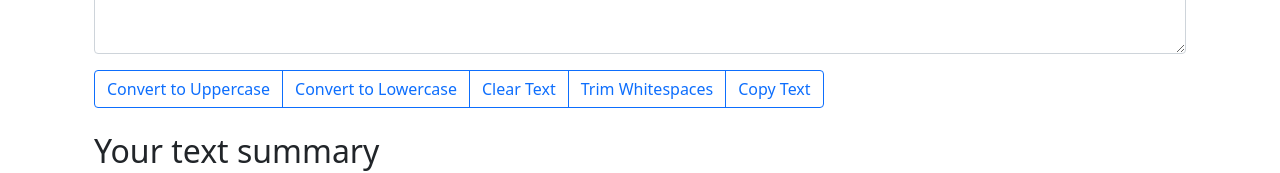
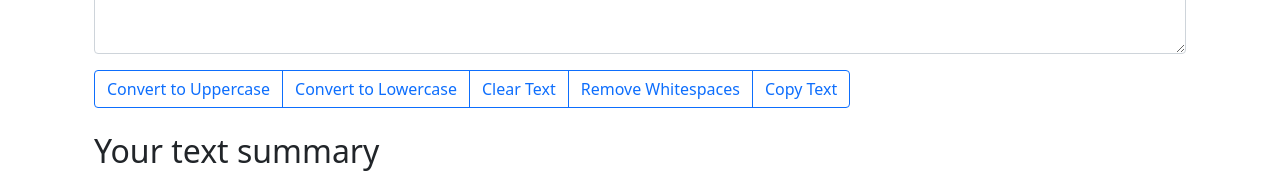
Before and after one commit to HarshitSeth-809014/textutils-react, a React (Create React App) app: page / in a window 1280 px wide. Shown: the part 280-453 px from the top of the page. Built offline with nearby package versions, Linux system fonts and the light colour scheme; the HTML template or start-up script is replaced by a standard one.

Commit message:
Added Alert

```diff
--- a/src/App.js
+++ b/src/App.js
@@ -1,16 +1,26 @@
-import About from "./Components/About";
+import Alert from "./Components/Alert";
 import Navbar from "./Components/Navbar";
 import TextForm from "./Components/TextForm";
+import React from 'react'
 
 function App() {
   const name = "TextUtils"
+  const [alert, setAlert] = React.useState(null)
+
+  const showAlert = (mess, type) => {
+    setAlert({
+      msg: mess,
+      type: type
+    })
+    setTimeout(() => setAlert(null), 1500);
+  }
 
   return (
     <>
       <Navbar title={name} />
+      <Alert alert={alert} />
       <div className="container my-3">
-        <TextForm heading="Enter the text to analyze"/>
-        {/* <About /> */}
+        <TextForm heading="Enter the text to analyze" showAlert={showAlert} />
       </div>
     </>
   );
--- /dev/null
+++ b/src/Components/Alert.jsx
@@ -0,0 +1,15 @@
+import React from 'react'
+
+const Alert = ({alert}) => {
+    const capitalize = (word) => {
+        return word.toLowerCase().charAt(0).toUpperCase() + word.toLowerCase().slice(1)
+    }
+
+    return (
+        alert && <div className={`alert alert-${alert.type} alert-dismissible fade show`} role="alert">
+            <strong>{capitalize(alert.type)}</strong> : {alert.msg}
+        </div>
+    )
+}
+
+export default Alert
--- a/src/Components/TextForm.jsx
+++ b/src/Components/TextForm.jsx
@@ -1,7 +1,6 @@
-/* eslint-disable no-empty-character-class */
 import React, { useState } from 'react'
 
-const TextForm = ({ heading }) => {
+const TextForm = ({ heading, showAlert }) => {
 
     const [text, setText] = useState('');
 
@@ -13,11 +12,30 @@ const TextForm = ({ heading }) => {
                     <textarea className="form-control" id="myBox" rows="8" placeholder="Enter the text here" value={text} onChange={(e) => setText(e.target.value)}></textarea>
                 </div>
                 <div className="btn-group" role="group" aria-label="Basic outlined example">
-                    <button type="button" className="btn btn-outline-primary" onClick={() => setText(text.toUpperCase())}>Convert to Uppercase</button>
-                    <button type="button" className="btn btn-outline-primary" onClick={() => setText(text.toLowerCase())}>Convert to Lowercase</button>
-                    <button type="button" className="btn btn-outline-primary" onClick={() => setText('')}>Clear Text</button>
-                    <button type="button" className="btn btn-outline-primary" onClick={() => setText(text.trim())}>Trim Whitespaces</button>
-                    <button type="button" className="btn btn-outline-primary" onClick={() => navigator.clipboard.writeText(document.getElementById('myBox').value)}>Copy Text</button>
+                    <button type="button" className="btn btn-outline-primary" onClick={() => {
+                        setText(text.toUpperCase())
+                        showAlert("Converted to Uppercase!", "success")
+                    }}>Convert to Uppercase</button>
+
+                    <button type="button" className="btn btn-outline-primary" onClick={() => {
+                        setText(text.toLowerCase())
+                        showAlert("Converted to Lowercase!", "success")
+                    }}>Convert to Lowercase</button>
+
+                    <button type="button" className="btn btn-outline-primary" onClick={() => {
+                        setText('')
+                        showAlert("Text cleared successfully!", "success")
+                    }}>Clear Text</button>
+
+                    <button type="button" className="btn btn-outline-primary" onClick={() => {
+                        setText(text.trim())
+                        showAlert("Whitespaces trimmed successfully!", "success")
+                    }}>Remove Whitespaces</button>
+
+                    <button type="button" className="btn btn-outline-primary" onClick={() => {
+                        navigator.clipboard.writeText(document.getElementById('myBox').value)
+                        showAlert("Text copied successfully!", "success")
+                    }}>Copy Text</button>
                 </div>
             </div>
 
```
